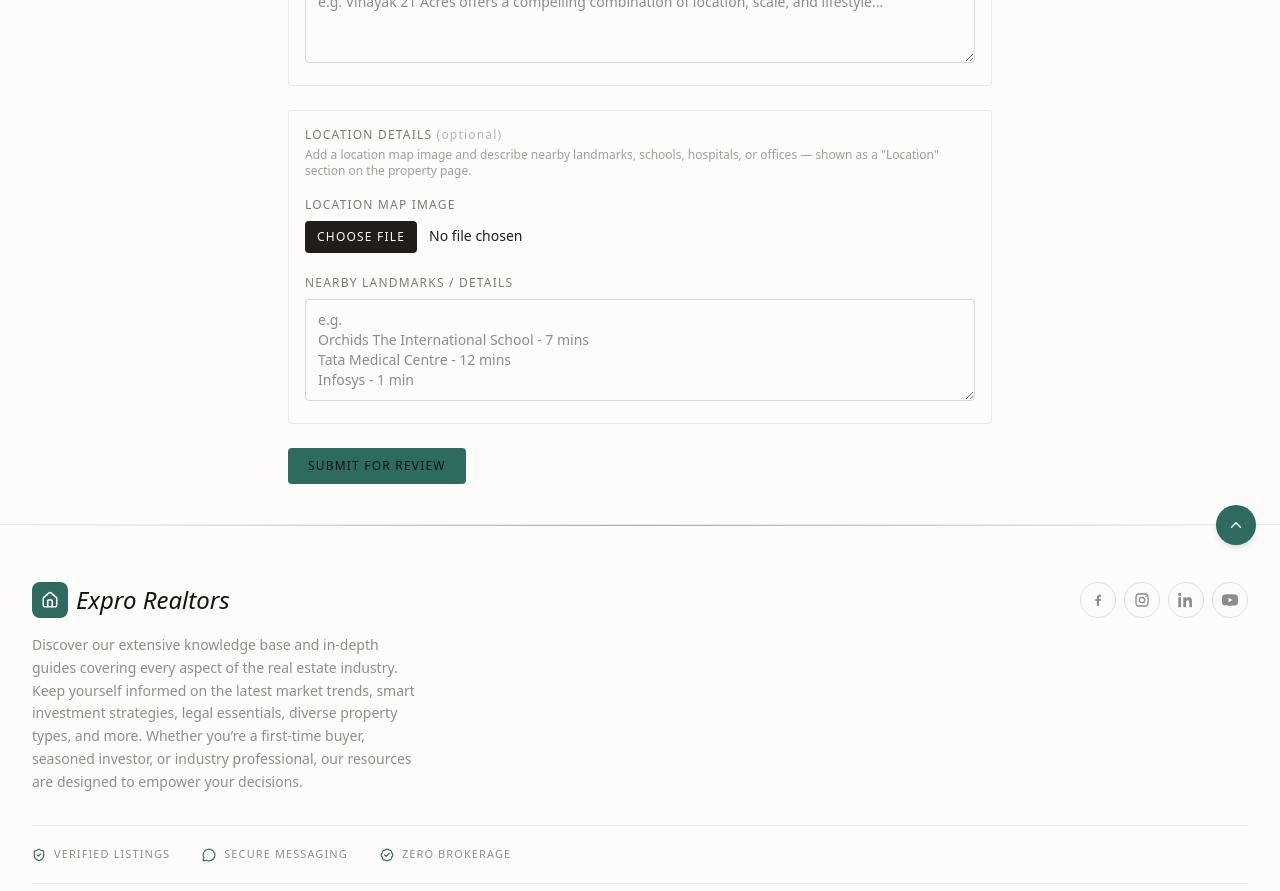
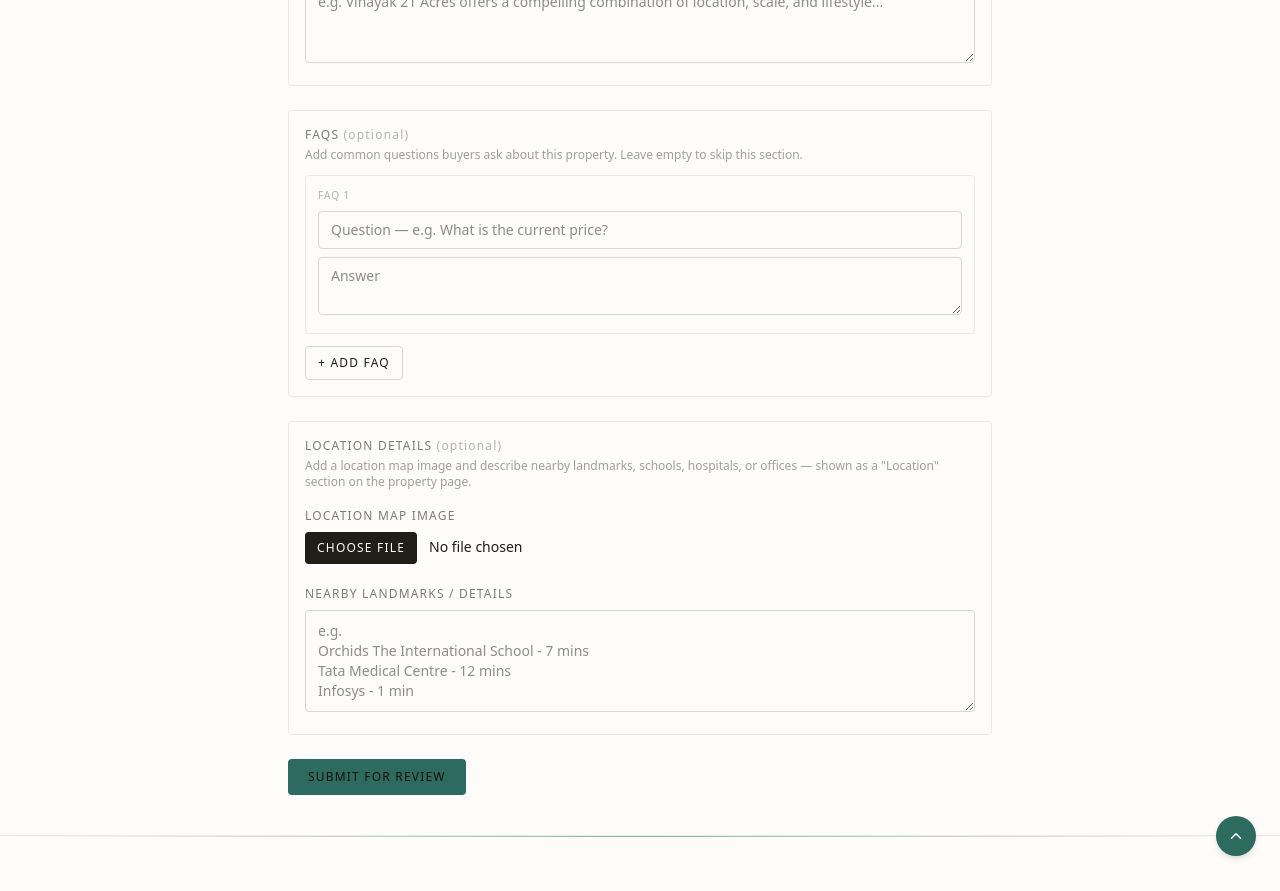
Before and after one commit to AmirSohelSardar/expro-realtors, a Next.js app: page /dashboard/seller/properties/new in a window 1280 px wide. Shown: the part 2380-3271 px from the top of the page. Built offline with nearby package versions, Linux system fonts and the light colour scheme; no server answers; sample sign-in values are in the browser's storage.

Commit message:
Initial frontend rt

```diff
--- a/src/app/properties/[id]/page.jsx
+++ b/src/app/properties/[id]/page.jsx
@@ -12,6 +12,7 @@ import ImageLightbox from "@/components/ImageLightbox";
 import SiteVisitForm from "@/components/SiteVisitForm";
 import PropertyVideo from "@/components/PropertyVideo";
 import EMICalculator from "@/components/EMICalculator";
+import PropertyFAQ from "@/components/PropertyFAQ";
 import { useAuth } from "@/context/AuthContext";
 import { useToast } from "@/context/ToastContext";
 import { formatPrice, POSSESSION_STATUS_META } from "@/lib/utils";
@@ -382,6 +383,8 @@ export default function PropertyDetailsPage() {
 
           <EMICalculator price={property.price} />
 
+          <PropertyFAQ faqs={property.faqs} />
+
           {property.amenities?.length > 0 && (
             <div className="mt-8">
               <h2 className="font-display text-xl text-ink-950">Amenities</h2>
--- /dev/null
+++ b/src/components/PropertyFAQ.js
@@ -0,0 +1,41 @@
+"use client";
+
+import { useState } from "react";
+import { Plus, Minus } from "lucide-react";
+
+export default function PropertyFAQ({ faqs }) {
+  const [openIndex, setOpenIndex] = useState(0);
+
+  if (!faqs || faqs.length === 0) return null;
+
+  return (
+    <div className="mt-10">
+      <h2 className="font-display text-xl text-ink-950">Frequently Asked Questions</h2>
+
+      <div className="mt-4 flex flex-col gap-2.5">
+        {faqs.map((faq, idx) => {
+          const isOpen = openIndex === idx;
+          return (
+            <div key={idx} className="overflow-hidden rounded-sm border border-ink-800/10 bg-paper-50">
+              <button
+                type="button"
+                onClick={() => setOpenIndex(isOpen ? -1 : idx)}
+                className="flex w-full items-center justify-between gap-4 px-5 py-4 text-left"
+              >
+                <span className="font-display text-base text-ink-950">{faq.question}</span>
+                <span className="flex h-6 w-6 shrink-0 items-center justify-center rounded-full bg-ink-800/5 text-ink-900">
+                  {isOpen ? <Minus size={14} /> : <Plus size={14} />}
+                </span>
+              </button>
+              {isOpen && (
+                <div className="border-t border-ink-800/10 px-5 py-4">
+                  <p className="text-sm leading-relaxed text-ink-800/70">{faq.answer}</p>
+                </div>
+              )}
+            </div>
+          );
+        })}
+      </div>
+    </div>
+  );
+}
--- a/src/components/PropertyForm.jsx
+++ b/src/components/PropertyForm.jsx
@@ -46,6 +46,9 @@ export default function PropertyForm({ initialData, propertyId }) {
   const [strengths, setStrengths] = useState(initialData?.strengths || "");
   const [considerations, setConsiderations] = useState(initialData?.considerations || "");
   const [ceoCommentary, setCeoCommentary] = useState(initialData?.ceoCommentary || "");
+  const [faqs, setFaqs] = useState(
+    initialData?.faqs?.length > 0 ? initialData.faqs : [{ question: "", answer: "" }]
+  );
   const [locationImageFile, setLocationImageFile] = useState(null);
   const [locationImagePreview, setLocationImagePreview] = useState(initialData?.locationImage || null);
   const [removeLocationImage, setRemoveLocationImage] = useState(false);
@@ -69,6 +72,18 @@ export default function PropertyForm({ initialData, propertyId }) {
 
   function removeNewFile(idx) {
     setNewFiles((prev) => prev.filter((_, i) => i !== idx));
+  }
+
+  function updateFaq(idx, field, value) {
+    setFaqs((prev) => prev.map((f, i) => (i === idx ? { ...f, [field]: value } : f)));
+  }
+
+  function addFaq() {
+    setFaqs((prev) => [...prev, { question: "", answer: "" }]);
+  }
+
+  function removeFaq(idx) {
+    setFaqs((prev) => prev.filter((_, i) => i !== idx));
   }
 
   function handleLocationImageChange(e) {
@@ -105,6 +120,7 @@ export default function PropertyForm({ initialData, propertyId }) {
     fd.append("strengths", strengths);
     fd.append("considerations", considerations);
     fd.append("ceoCommentary", ceoCommentary);
+    fd.append("faqs", JSON.stringify(faqs.filter((f) => f.question.trim() && f.answer.trim())));
 
     try {
       if (isEdit) {
@@ -520,6 +536,57 @@ export default function PropertyForm({ initialData, propertyId }) {
 
       <div className="rounded-sm border border-ink-800/10 p-4">
         <p className="font-mono text-xs uppercase tracking-widest text-ink-800/70">
+          FAQs <span className="normal-case text-ink-800/40">(optional)</span>
+        </p>
+        <p className="mt-1 text-xs text-ink-800/50">
+          Add common questions buyers ask about this property. Leave empty to skip this section.
+        </p>
+
+        <div className="mt-3 flex flex-col gap-3">
+          {faqs.map((faq, idx) => (
+            <div key={idx} className="rounded-sm border border-ink-800/10 p-3">
+              <div className="flex items-center justify-between">
+                <span className="font-mono text-[10px] uppercase tracking-widest text-ink-800/40">
+                  FAQ {idx + 1}
+                </span>
+                {faqs.length > 1 && (
+                  <button
+                    type="button"
+                    onClick={() => removeFaq(idx)}
+                    className="text-xs text-rust-500 hover:underline"
+                  >
+                    Remove
+                  </button>
+                )}
+              </div>
+              <input
+                value={faq.question}
+                onChange={(e) => updateFaq(idx, "question", e.target.value)}
+                placeholder="Question — e.g. What is the current price?"
+                className="mt-2 w-full rounded-sm border border-ink-800/20 px-3 py-2 text-sm focus:border-brass-500 focus:outline-none"
+              />
+              <textarea
+                rows={2}
+                value={faq.answer}
+                onChange={(e) => updateFaq(idx, "answer", e.target.value)}
+                placeholder="Answer"
+                className="mt-2 w-full rounded-sm border border-ink-800/20 px-3 py-2 text-sm focus:border-brass-500 focus:outline-none"
+              />
+            </div>
+          ))}
+        </div>
+
+        <button
+          type="button"
+          onClick={addFaq}
+          className="mt-3 rounded-sm border border-ink-800/20 px-3 py-2 text-xs font-mono uppercase tracking-widest hover:border-brass-500"
+        >
+          + Add FAQ
+        </button>
+      </div>
+
+      <div className="rounded-sm border border-ink-800/10 p-4">
+        <p className="font-mono text-xs uppercase tracking-widest text-ink-800/70">
           Location details <span className="normal-case text-ink-800/40">(optional)</span>
         </p>
         <p className="mt-1 text-xs text-ink-800/50">
```
